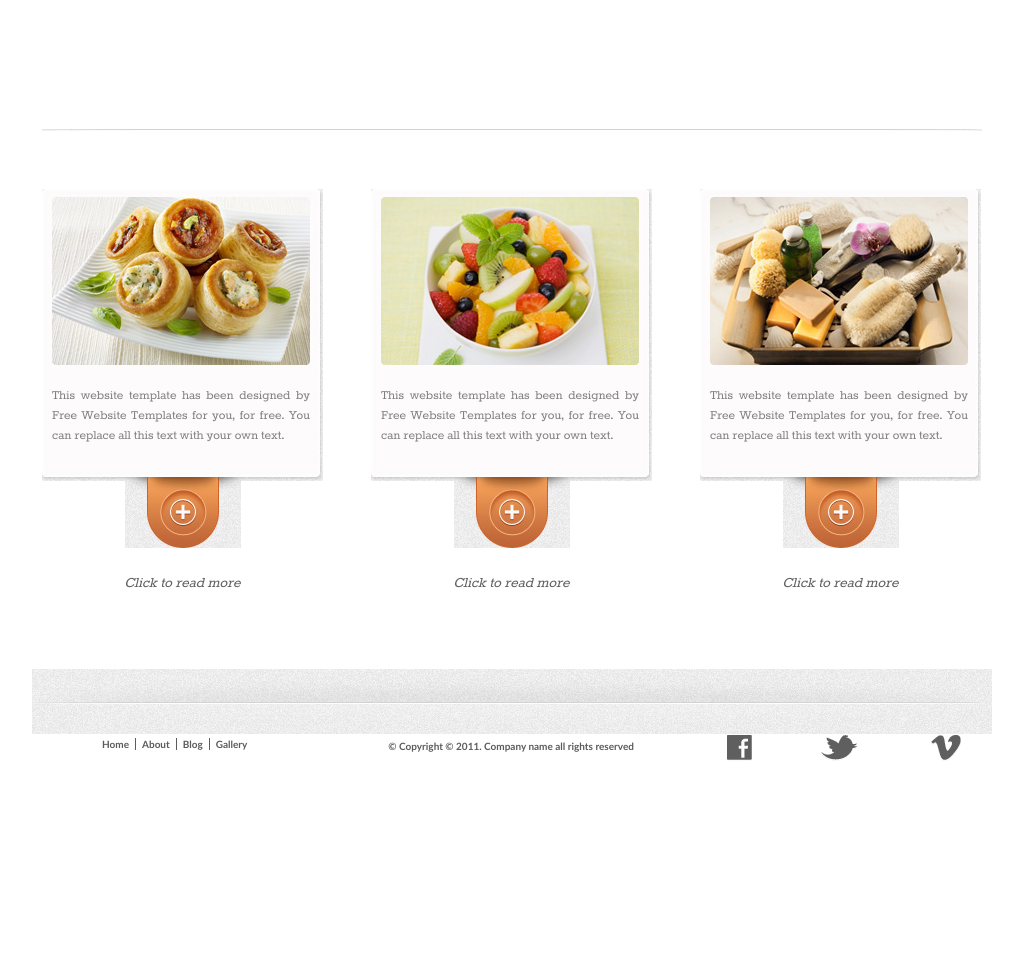
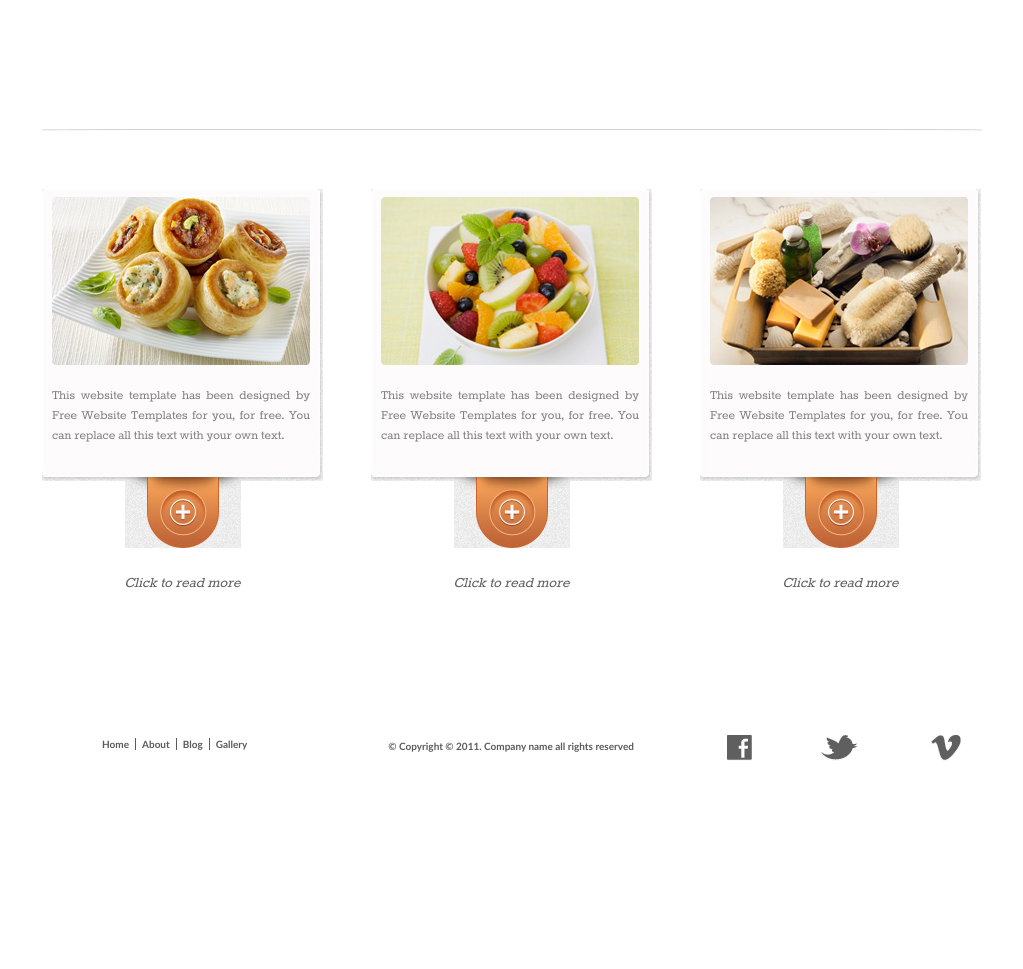
Before and after one commit to procheta/SIGIR2023Tutorial, a plain HTML site: page index.html in a window 1280 px wide. Shown: the part 517-1486 px from the top of the page, without its empty margins (128-1151 px from the left). Drawn offline with Linux system fonts and the light colour scheme.

Commit message:
Update style.css

```diff
--- a/css/style.css
+++ b/css/style.css
@@ -293,7 +293,6 @@ body{
 /*------------------------- Footer ------------------------*/
 .footer{
 	width:940px;
-	background:url(../images/bg-footer.jpg) no-repeat center top;
 	padding:65px 10px 207px;
 	margin:0 auto;
 	overflow:hidden;
```
